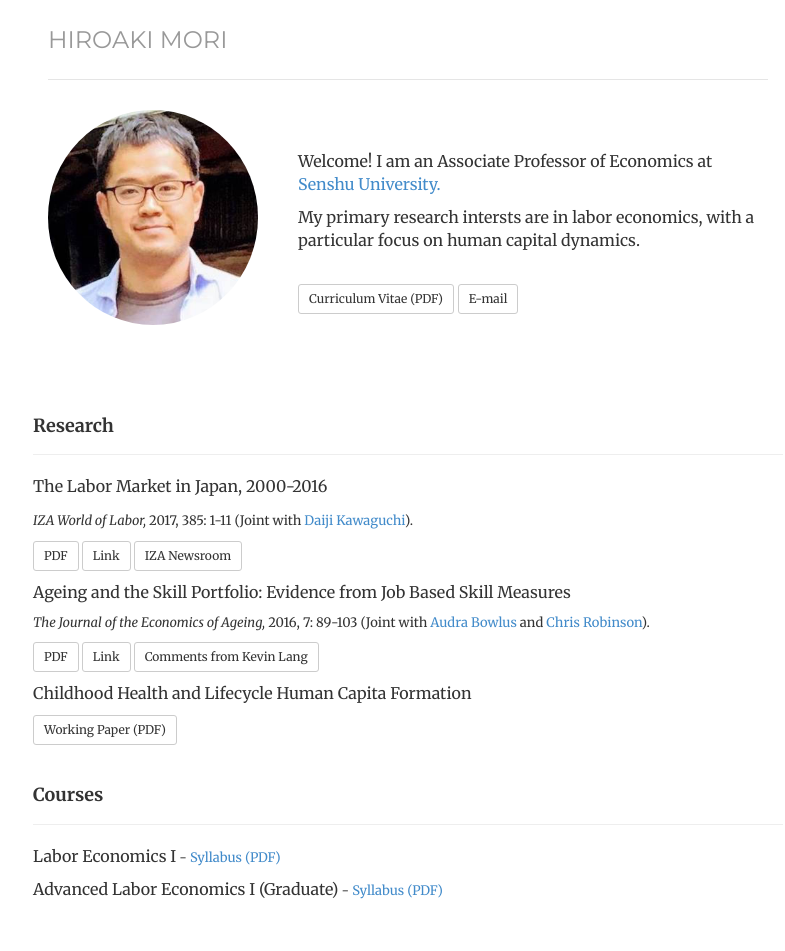
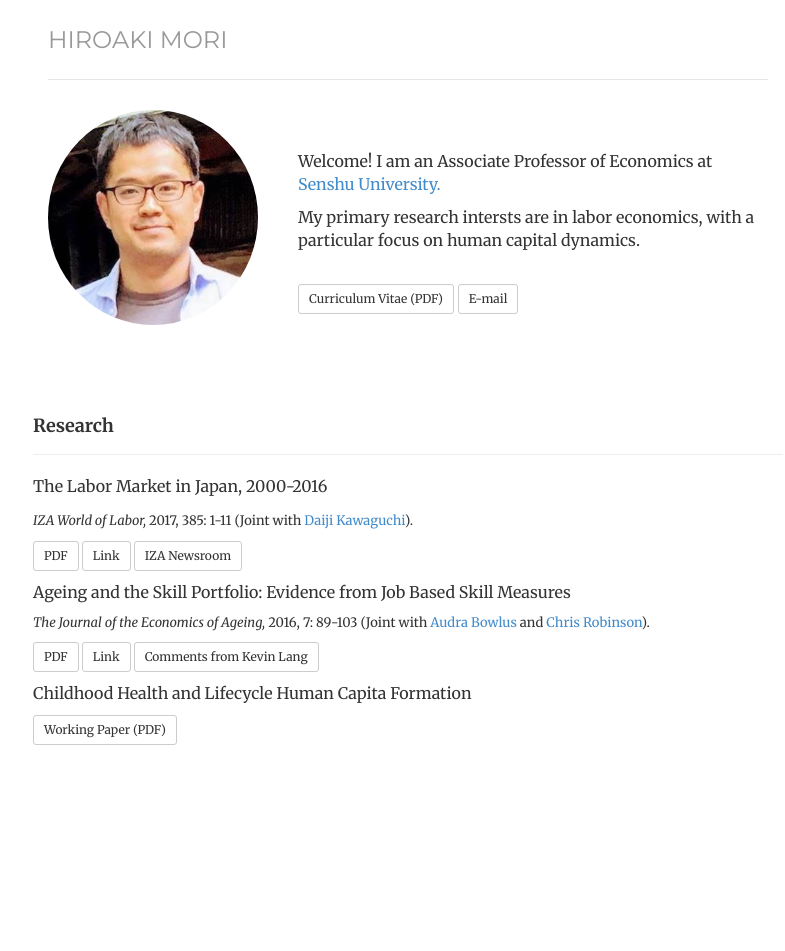
Before and after one commit to morihiroaki/morihiroaki.github.io, a Jekyll site: the page built from index.html, in a window 1280 px wide. Shown: the whole page, without its empty margins (232-1017 px from the left). Built offline with Jekyll 4.4.1, drawn with Linux system fonts in a browser that asks for light colours; after the commit the page ends 900 px from its top, so only the background shows below that.

Commit message:
Update index.html

```diff
--- a/index.html
+++ b/index.html
@@ -43,13 +43,3 @@ description:
 
 <p><font size="3">Childhood Health and Lifecycle Human Capita Formation</font></p>
 <p><a href="./files/M2_main6.pdf" target="_blank" class="btn btn-default btn-sm" role="button">Working Paper (PDF)</a>
-
-<a name="Courses"></a>
-<div class="page-header">
-<h4>Courses</h4>
-</div>
-
-<p><font size="3">Labor Economics I</font> - <a href="./files/ul18_syllabus.pdf" target="_blank" title="Link">Syllabus (PDF)</a></p>
-<p><font size="3">Advanced Labor Economics I (Graduate)</font> - <a href="./files/gl18_syllabus.pdf" target="_blank" title="Link">Syllabus (PDF)</a> </p>
-
-</div>
```
